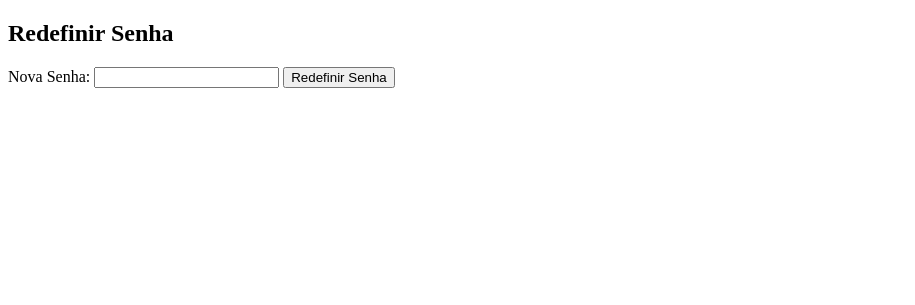
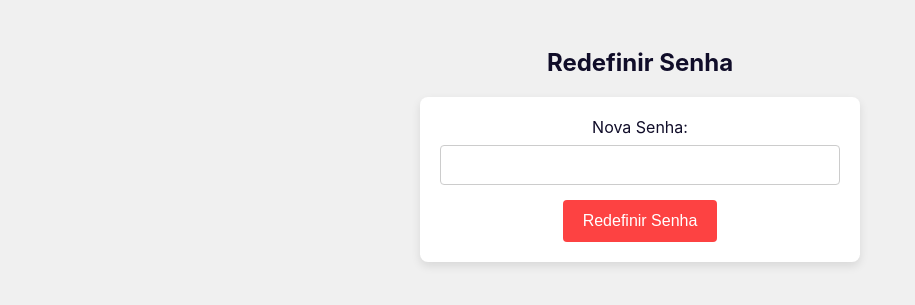
Before and after one commit to eliasdevmind/ativia--o, a Flask app: template templates/redefinir_senha.html in a window 1280 px wide. Shown: the top 305 px of the page, without its empty margins (0-915 px from the left). Run offline with Flask 3, Linux system fonts and the light colour scheme; the template is opened without the code that fills it, so the values that code supplies are empty; some libraries are stand-ins or nearby versions.

Commit message:
Atualizar o redefinir_senha.html

```diff
--- a/templates/redefinir_senha.html
+++ b/templates/redefinir_senha.html
@@ -4,6 +4,81 @@
     <meta charset="UTF-8">
     <meta name="viewport" content="width=device-width, initial-scale=1.0">
     <title>Redefinir Senha</title>
+    <style>
+        :root {
+            --color-primary: #100d29;
+            --color-secondary: #fd4242;
+            --color-tertiary: #6cb6f4;
+            --color-highlight: #fd7b7b;
+            --color-gray: #8892b0;
+            --font-sans: "Inter", sans-serif;
+        }
+
+        body {
+            font-family: var(--font-sans);
+            color: var(--color-gray);
+            background-color: #f0f0f0; /* Exemplo de cor de fundo */
+            padding: 20px;
+            text-align: center;
+        }
+
+        h2 {
+            color: var(--color-primary);
+        }
+
+        form {
+            max-width: 400px;
+            margin: 0 auto;
+            background-color: #fff;
+            padding: 20px;
+            border-radius: 8px;
+            box-shadow: 0 4px 10px rgba(0, 0, 0, 0.1);
+        }
+
+        label {
+            display: block;
+            margin-bottom: 8px;
+            color: var(--color-primary);
+        }
+
+        input[type="password"] {
+            width: 100%;
+            padding: 10px;
+            margin-bottom: 15px;
+            border: 1px solid #ccc;
+            border-radius: 4px;
+            font-size: 16px;
+            box-sizing: border-box;
+        }
+
+        button {
+            background-color: var(--color-secondary);
+            color: white;
+            border: none;
+            padding: 12px 20px;
+            text-align: center;
+            text-decoration: none;
+            display: inline-block;
+            font-size: 16px;
+            border-radius: 4px;
+            cursor: pointer;
+            transition: background-color 0.3s ease;
+        }
+
+        button:hover {
+            background-color: var(--color-highlight);
+        }
+
+        .error {
+            color: red;
+            margin-top: 10px;
+        }
+
+        .success {
+            color: green;
+            margin-top: 10px;
+        }
+    </style>
 </head>
 <body>
     <h2>Redefinir Senha</h2>
```
